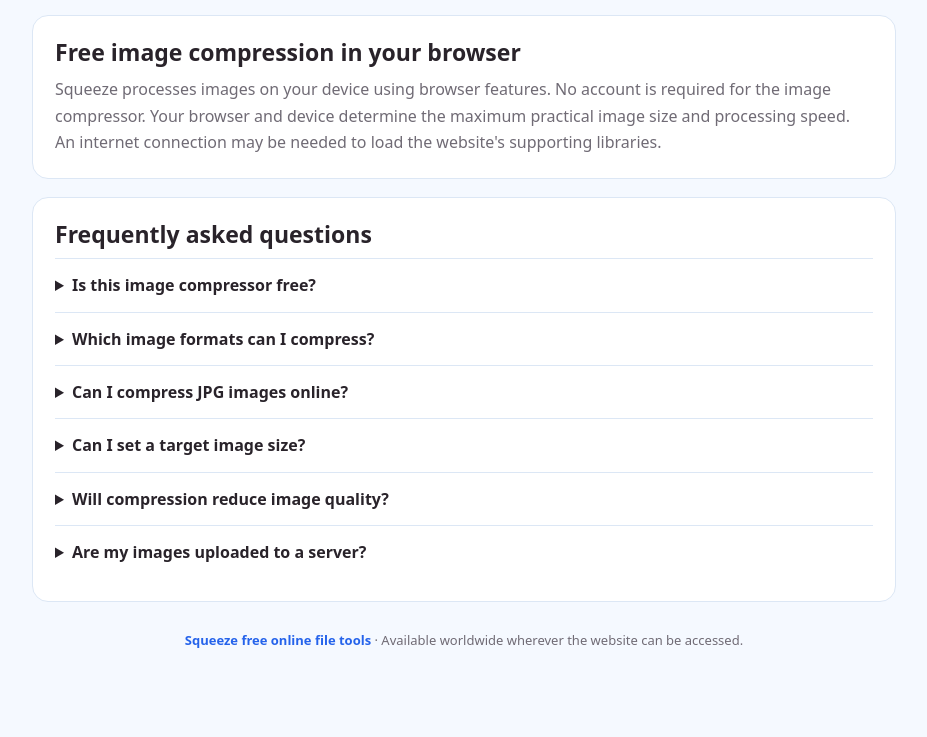
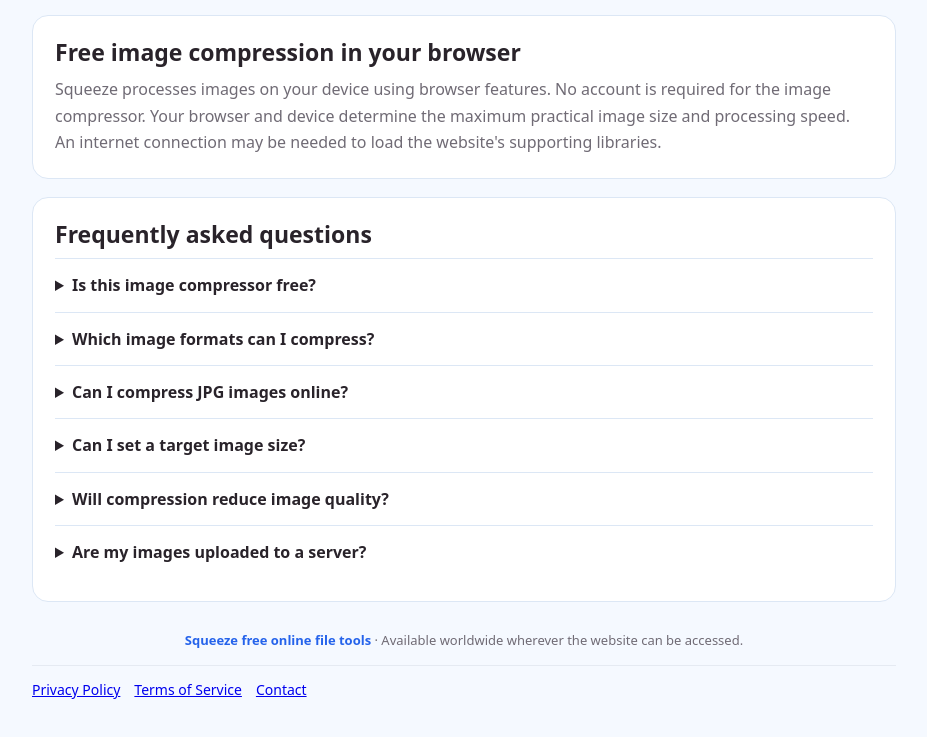
Before and after one commit to gudu-bit/squeezw, a plain HTML site: page image-compressor.html in a window 1280 px wide. Shown: the part 1346-2083 px from the top of the page, without its empty margins (176-1103 px from the left). Drawn offline with Linux system fonts and the light colour scheme.

Commit message:
Add legal and contact links to image page

```diff
--- a/image-compressor.html
+++ b/image-compressor.html
@@ -84,6 +84,7 @@
 <details><summary>Are my images uploaded to a server?</summary><p>The image compression tool uses browser-based processing on your device. Some supporting libraries load over the internet.</p></details>
 </section>
 <p class="footer"><a class="link" href="/">Squeeze free online file tools</a> · Available worldwide wherever the website can be accessed.</p>
+<div class="legal-links" style="margin-top:14px;padding-top:12px;border-top:1px solid #e5eaf2;display:flex;gap:14px;flex-wrap:wrap;font-size:14px"><a href="/privacy.html">Privacy Policy</a><a href="/terms.html">Terms of Service</a><a href="/contact.html">Contact</a></div>
 </main>
 </body>
 </html>
```
